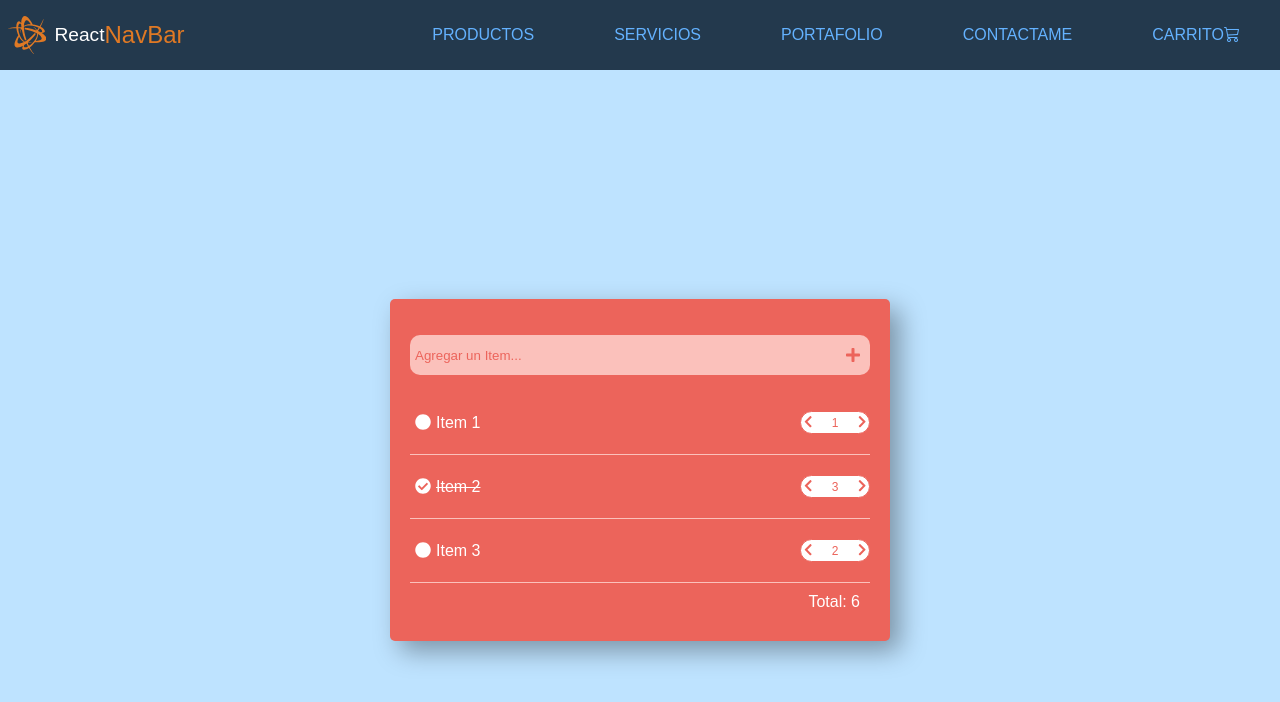
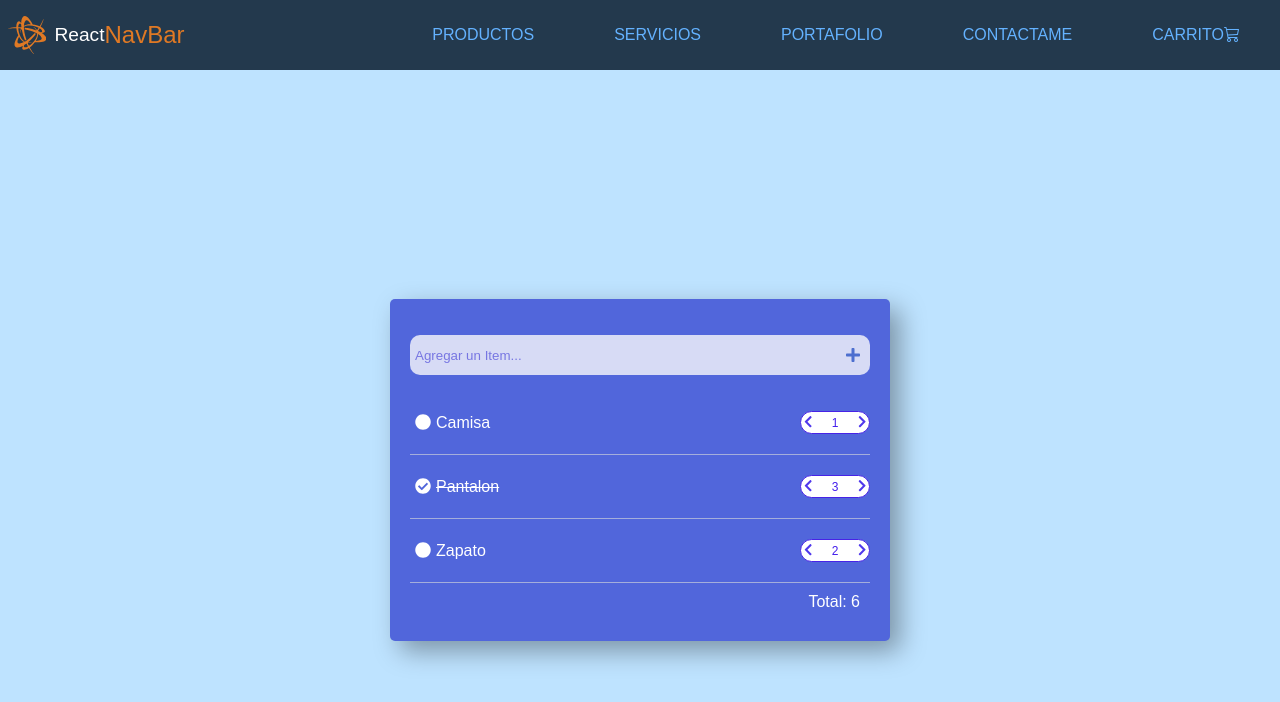
Before and after one commit to aibacetat/navbar, a React (Create React App) app in the folder navbar-responsive/: page / in a window 1280 px wide. Shown: the top 702 px of the page. Built offline with nearby package versions, Linux system fonts and the light colour scheme.

Commit message:
update itemlist

```diff
--- a/navbar-responsive/src/components/Navbar/ItemListContainer.js
+++ b/navbar-responsive/src/components/Navbar/ItemListContainer.js
@@ -6,9 +6,9 @@ import { faChevronRight, faChevronLeft, faCircle, faCheckCircle, faPlus } from '
 const App = () => {
 
 	const [items, setItems] = useState([
-		{ itemName: 'Item 1', quantity: 1, isSelected: false },
-		{ itemName: 'Item 2', quantity: 3, isSelected: true },
-		{ itemName: 'Item 3', quantity: 2, isSelected: false },
+		{ itemName: 'Camisa', quantity: 1, isSelected: false },
+		{ itemName: 'Pantalon', quantity: 3, isSelected: true },
+		{ itemName: 'Zapato', quantity: 2, isSelected: false },
 	]);
 
 	const [inputValue, setInputValue] = useState('');
--- a/navbar-responsive/src/components/Navbar/itemList.css
+++ b/navbar-responsive/src/components/Navbar/itemList.css
@@ -25,7 +25,7 @@
   }
 
   .main-container {
-    background-color: #ec645b;
+    background-color: #5166db;
     width: 500px;
     height: min-content;
     border-radius: 5px;
@@ -38,8 +38,8 @@
   }
 
   .add-item-box {
-    background: #fbc1bb;
-    color: #ec645b;
+    background: #d7dbf5;
+    color: #4d6fcf;
     margin-top: 1em;
     margin-bottom: 1em;
     display: flex;
@@ -56,13 +56,13 @@
     box-sizing: border-box;
     border: none;
     background: transparent;
-    color: #ec645b;
+    color: #9590ee;
     width: 100%;
     height: 30px;
   }
 
   input::placeholder {
-    color: #ec645b;
+    color: #7776e2;
   }
   input:focus {
     outline: 0;
@@ -78,7 +78,7 @@
     align-items: center;
     justify-content: space-between;
     padding: 20px 0 20px 0;
-    border-bottom: 1px #fbc1bb solid;
+    border-bottom: 1px #a5aedb solid;
   }
 
   .item-name {
@@ -98,7 +98,7 @@
 
   .remove-button {
     color: white;
-    background-color: red;
+    background-color: rgb(102, 55, 231);
   }
 
   .total {
@@ -109,11 +109,11 @@
   .quantity {
     display: flex;
     align-items: center;
-    border: 1px solid #ec645b;
+    border: 1px solid #4723e6;
     background: white;
     border-radius: 50px;
     font-size: 12px;
-    color: #ec645b;
+    color: #441eec;
     min-width: 70px;
     justify-content: space-between;
   }
@@ -122,7 +122,7 @@
     background: transparent;
     border: none;
     margin: 3px;
-    color: #ec645b;
+    color: #5038ec;
   }
   button:focus {
     outline: 0;
```
